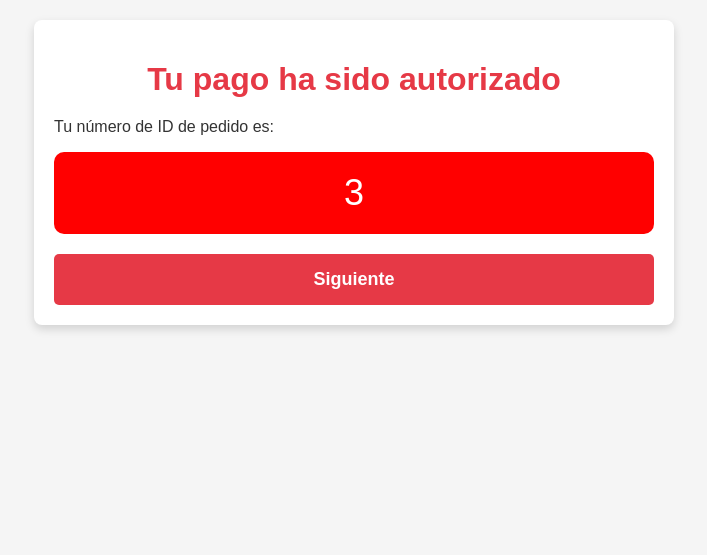
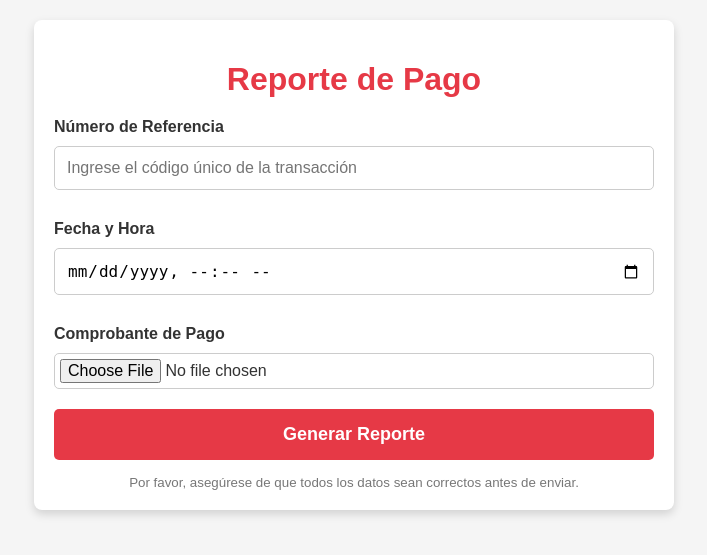
Before and after one commit to edgardev01/antojitos-curso4, a PHP site: page /Reporte_De_Pago.php in a window 1280 px wide. Shown: the top 555 px of the page, without its empty margins (286-993 px from the left). Run offline with PHP 8.4, Linux system fonts and the light colour scheme; a user stored in the database is signed in; data comes from the database, SQL or seed files in the repository; data that the repository does not hold is empty.

Commit message:
interfaz

```diff
--- a/antjitos-cliente/Reporte_De_Pago.php
+++ b/antjitos-cliente/Reporte_De_Pago.php
@@ -1,53 +1,5 @@
-<?php
-// Iniciar sesión
-session_start();
-require 'db_connection.php'; // Conexión a la base de datos
-
-// Verificar si el usuario está autenticado
-if (!isset($_SESSION['id_cliente'])) {
-    die("Error: Debe iniciar sesión para realizar esta acción.");
-}
-
-$id_cliente = $_SESSION['id_cliente']; // ID del cliente autenticado
-
-// Incluir el archivo para obtener el ID del pedido
-$id_pedido = include('get_last_order.php'); // Captura el valor retornado
-
-// Verificar si el formulario ha sido enviado (POST)
-if ($_SERVER['REQUEST_METHOD'] === 'POST') {
-    if (isset($_POST['id_pedido'])) {
-        $id_pedido = $_POST['id_pedido'];
-
-        // Verificar si el pedido pertenece al cliente autenticado
-        try {
-            $stmt = $conn->prepare("SELECT id_cliente FROM pedidos WHERE id_pedido = :id_pedido");
-            $stmt->bindParam(':id_pedido', $id_pedido, PDO::PARAM_INT);
-            $stmt->execute();
-            $pedido = $stmt->fetch(PDO::FETCH_ASSOC);
-
-            if ($pedido && $pedido['id_cliente'] == $id_cliente) {
-                // El pedido pertenece al cliente, ahora actualizamos su estado a "Confirmado"
-                $updateStmt = $conn->prepare("UPDATE pedidos SET estado = 'Confirmado' WHERE id_pedido = :id_pedido");
-                $updateStmt->bindParam(':id_pedido', $id_pedido, PDO::PARAM_INT);
-                $updateStmt->execute();
-
-                // Redirigir al index.php después de confirmar el pedido
-                header("Location: index.php");
-                exit();
-            } else {
-                die("Error: Este pedido no pertenece a su cuenta.");
-            }
-        } catch (PDOException $e) {
-            die("Error al verificar el pedido: " . $e->getMessage());
-        }
-    } else {
-        die("Error: No se recibió el ID del pedido.");
-    }
-}
-?>
-
 <!DOCTYPE html>
-<html lang="es">
+<html lang="en">
 <head>
   <meta charset="UTF-8">
   <meta name="viewport" content="width=device-width, initial-scale=1.0">
@@ -77,17 +29,31 @@ if ($_SERVER['REQUEST_METHOD'] === 'POST') {
       margin-bottom: 20px;
     }
 
-        .order-id {
-            font-size: 36px;
-            color: white;
-            background-color: red;
-            padding: 20px;
-            border-radius: 10px;
-            text-align: center;
+    label {
+      font-weight: bold;
+      margin-top: 10px;
+      display: block;
     }
 
-        button {
-            background-color: #e63946;
+    input[type="text"],
+    input[type="datetime-local"],
+    input[type="file"] {
+      width: 100%;
+      padding: 12px;
+      margin: 10px 0 20px;
+      border: 1px solid #ccc;
+      border-radius: 5px;
+      font-size: 16px;
+      box-sizing: border-box;
+    }
+
+    input[type="file"] {
+      padding: 5px;
+    }
+
+    /* Botón estilizado */
+    button[type="submit"] {
+      background-color: #e63946; /* Rojo */
       color: white;
       padding: 15px 20px;
       border: none;
@@ -97,26 +63,47 @@ if ($_SERVER['REQUEST_METHOD'] === 'POST') {
       cursor: pointer;
       transition: all 0.3s ease;
       width: 100%;
-            margin-top: 20px;
     }
 
-        button:hover {
-            background-color: #d62839;
+    button[type="submit"]:hover {
+      background-color: #d62839; /* Rojo más oscuro */
       transform: scale(1.05);
+    }
+
+    button[type="submit"]:active {
+      transform: scale(0.98);
+      background-color: #c72535; /* Rojo aún más oscuro */
+    }
+
+    /* Estilo de texto en pequeño */
+    small {
+      display: block;
+      text-align: center;
+      color: #777;
+      margin-top: 15px;
     }
   </style>
 </head>
 <body>
+  <div class="container">
+    <h1>Reporte de Pago</h1>
+    <form action="index.php" method="POST" enctype="multipart/form-data">
+      <!-- Campo oculto para enviar el id_pedido -->
+      <input type="hidden" name="id_pedido" value="<?php echo $id_pedido; ?>">
 
-<div class="container">
-    <h1>Tu pago ha sido autorizado</h1>
-    <p>Tu número de ID de pedido es:</p>
-    <div class="order-id"><?php echo $id_pedido; ?></div>
-    <form action="Reporte_De_Pago.php" method="POST">
-        <input type="hidden" name="id_pedido" value="<?php echo $id_pedido; ?>"> <!-- ID del pedido -->
-        <button type="submit">Siguiente</button>
+      <label for="reference">Número de Referencia</label>
+      <input type="text" id="reference" name="reference" placeholder="Ingrese el código único de la transacción" required>
+
+      <label for="date-time">Fecha y Hora</label>
+      <input type="datetime-local" id="date-time" name="date-time" required>
+
+      <label for="proof">Comprobante de Pago</label>
+      <input type="file" id="proof" name="proof" accept="image/*" required>
+
+      <button type="submit">Generar Reporte</button>
+
     </form>
+    <small>Por favor, asegúrese de que todos los datos sean correctos antes de enviar.</small>
   </div>
-
 </body>
 </html>
```
Also changed, not shown: antjitos-cliente/confirmacion_pago.php (+31 -22 lines), antjitos-cliente/id_pago.php (added, +122 -0 lines). Lines whose indentation alone changed are shown as unchanged.
